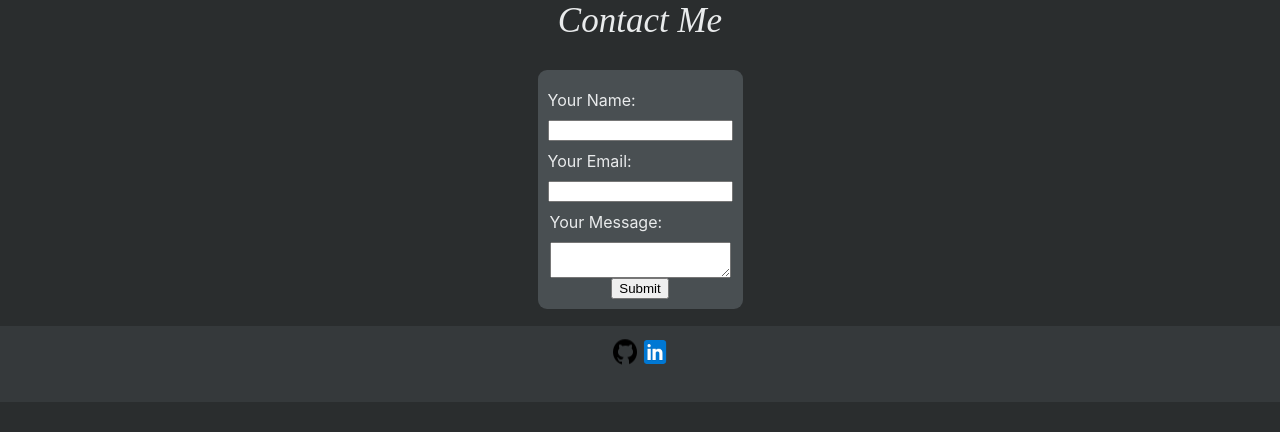
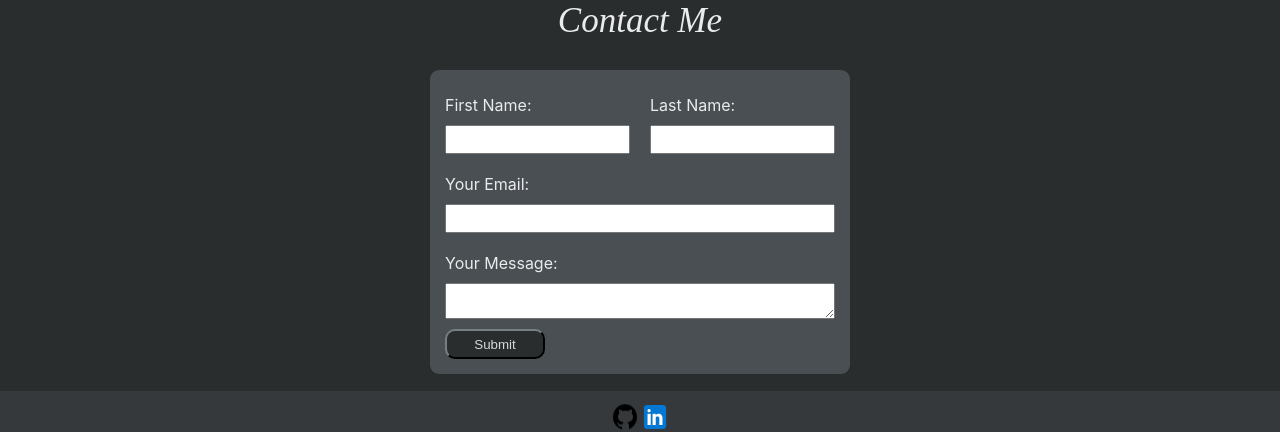
Before and after one commit to isabel2296/isabel2296.github.io, a React (Create React App) app: page / in a window 1280 px wide. Shown: the part 812-1244 px from the top of the page. Before the commit the page ends 1214 px from the top, so only its background shows below. Built offline with nearby package versions, Linux system fonts and the light colour scheme.

Commit message:
contact info namr

```diff
--- a/src/components/Contact.js
+++ b/src/components/Contact.js
@@ -10,10 +10,16 @@ export default function Contact() {
                     <a />
                 </div>
                 <form className="contact-container-form">
+                    <div className='contact-name'>
                     <label className='contact-form-attribute'>
-                        Your Name:
-                        <input className='input-text' type="text" name="name"/>
+                        First Name:
+                        <input className='input-text' type="text" name="firstName"/>
                     </label>
+                    <label className='contact-form-attribute'>
+                        Last Name:
+                        <input className='input-text' type="text" name="lastName"/>
+                    </label>
+                    </div>
                     <label className='contact-form-attribute'>
                         Your Email:
                         <input className='input-text' type="text" name="email"/>
@@ -22,7 +28,7 @@ export default function Contact() {
                         Your Message:
                         <textarea  className='message-box' name="message"/>
                     </label>
-                    <input type="submit" value="Submit"/>
+                    <input className='contact-submit' type="submit" value="Submit"/>
                 </form>
 
             </div>
--- a/src/styles/contact.css
+++ b/src/styles/contact.css
@@ -13,21 +13,37 @@
     background-color: var(--light-background);
     display: flex;
     flex-direction: column;
-    align-items: center;
+    /* align-items: center; */
     border-radius: 9px;
-    padding: 10px 10px 10px 10px;
+    padding: 15px 15px 15px 15px;
+    gap: 10px;
 
+}
+.contact-name{
+    display: flex;
+    flex-direction: row;
+    gap: 20px;
 }
 .contact-form-attribute{
     display: flex;
     flex-direction: column;
     gap: 10px;
     padding-top: 10px;
-    color: var(--light-text)
+    color: var(--light-text);
+    justify-content: left;
 }
-.message-box{
-    column-span: 10;
+
+.contact-submit{
+    width: 100px;
+    justify-content: center;
+    color: var(--nav-light-text);
+    height: 30px;
+    position: center;
+    background-color: var(--dark-background);
+    border-radius: 10px;
+    border-color: var(--dark-background);
 }
-.contact-submit{
-    padding-top: 10px ;
+.input-text{
+    height: 23px;
+
 }
```
